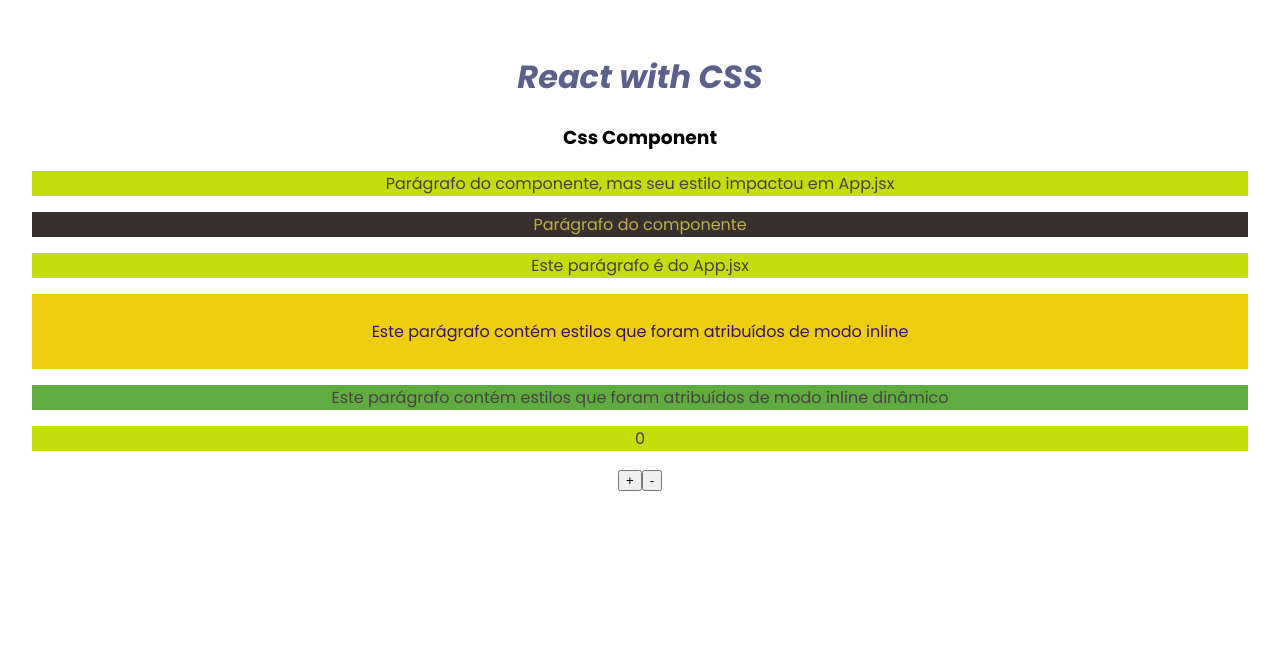
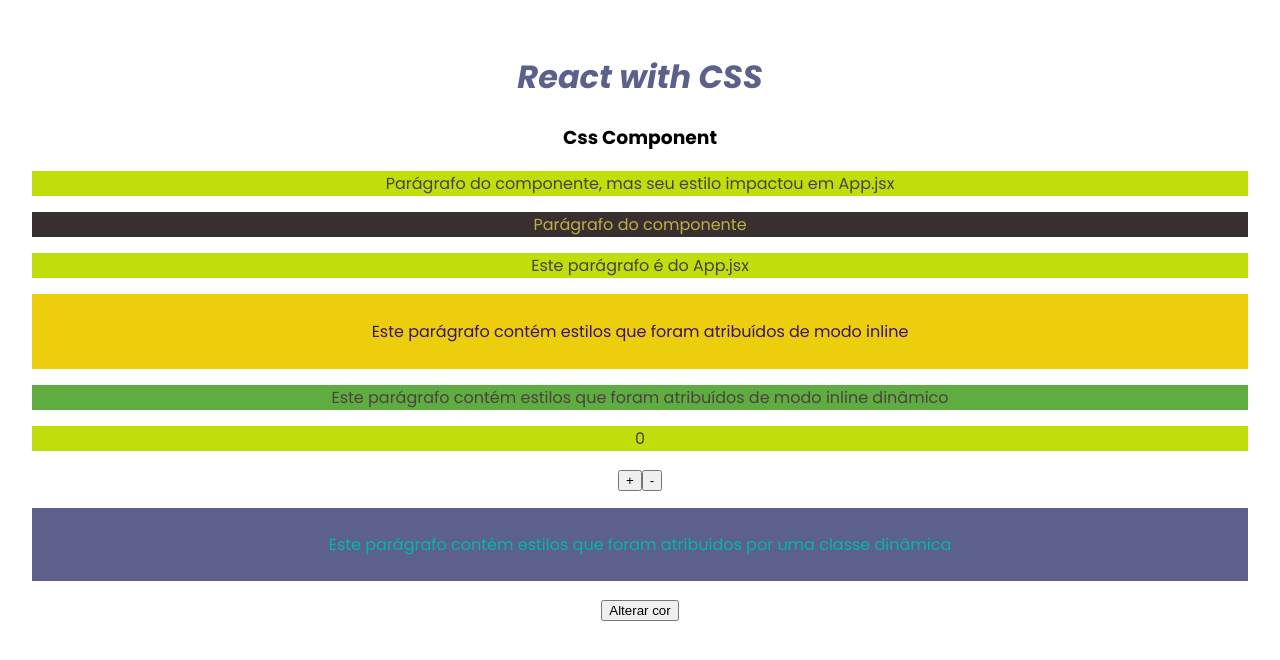
Before and after one commit to uadson/vuejs-course, a React (Vite) app in the folder code/css/: page / in a window 1280 px wide. Shown: the top 660 px of the page. Built offline with nearby package versions, Linux system fonts and the light colour scheme.

Commit message:
feat: css class inline dinâmico

```diff
--- a/code/css/src/App.jsx
+++ b/code/css/src/App.jsx
@@ -11,6 +11,8 @@
 function App() {
 
   const [addValue, setValue] = useState(0)
+
+  const [fooClass, setFooClass] = useState(true)
 
   return (
     <div>
@@ -39,6 +41,14 @@
         <button onClick={() => setValue(addValue - 1)}>-</button>
       </div>
 
+      {/** CSS Classe dinâmica */}
+      <div>
+        <p className={fooClass ? "foo-class" : "bar-class"}>
+          Este parágrafo contém estilos que foram atribuídos por uma classe dinâmica
+        </p>
+        <button onClick={() => setFooClass(fooClass ? false : true)}>Alterar cor</button>
+      </div>
+
     </div>
   )
 }
--- a/code/css/src/index.css
+++ b/code/css/src/index.css
@@ -11,3 +11,15 @@
   font-style: italic;
   color: #5b618a;
 }
+
+.foo-class {
+  color: #03B5AA;
+  background-color: #5b618a;
+  padding: 2%;
+}
+
+.bar-class {
+  color: #AF3B6E;
+  background-color: #21FA90;
+  padding: 2%;
+}
```
